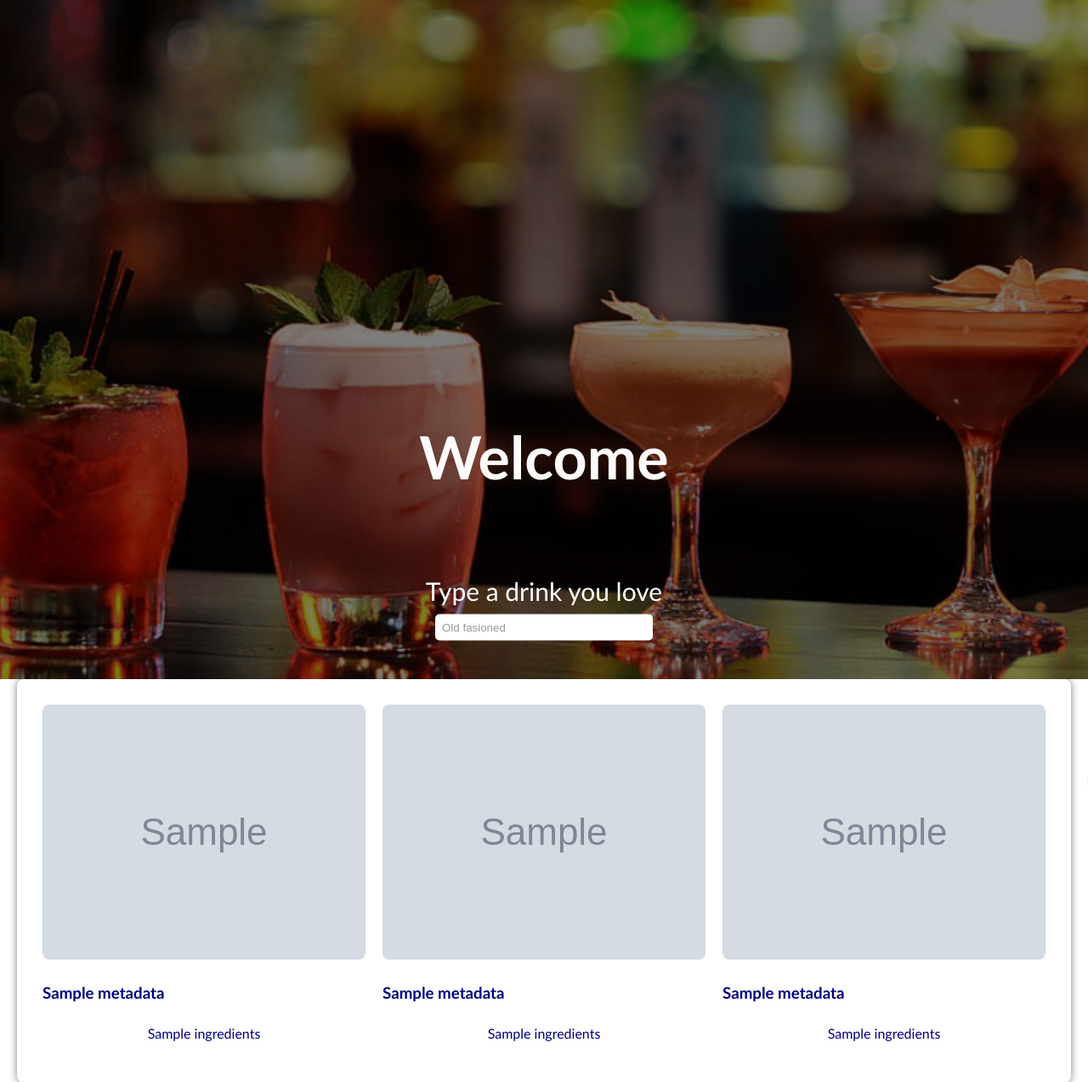
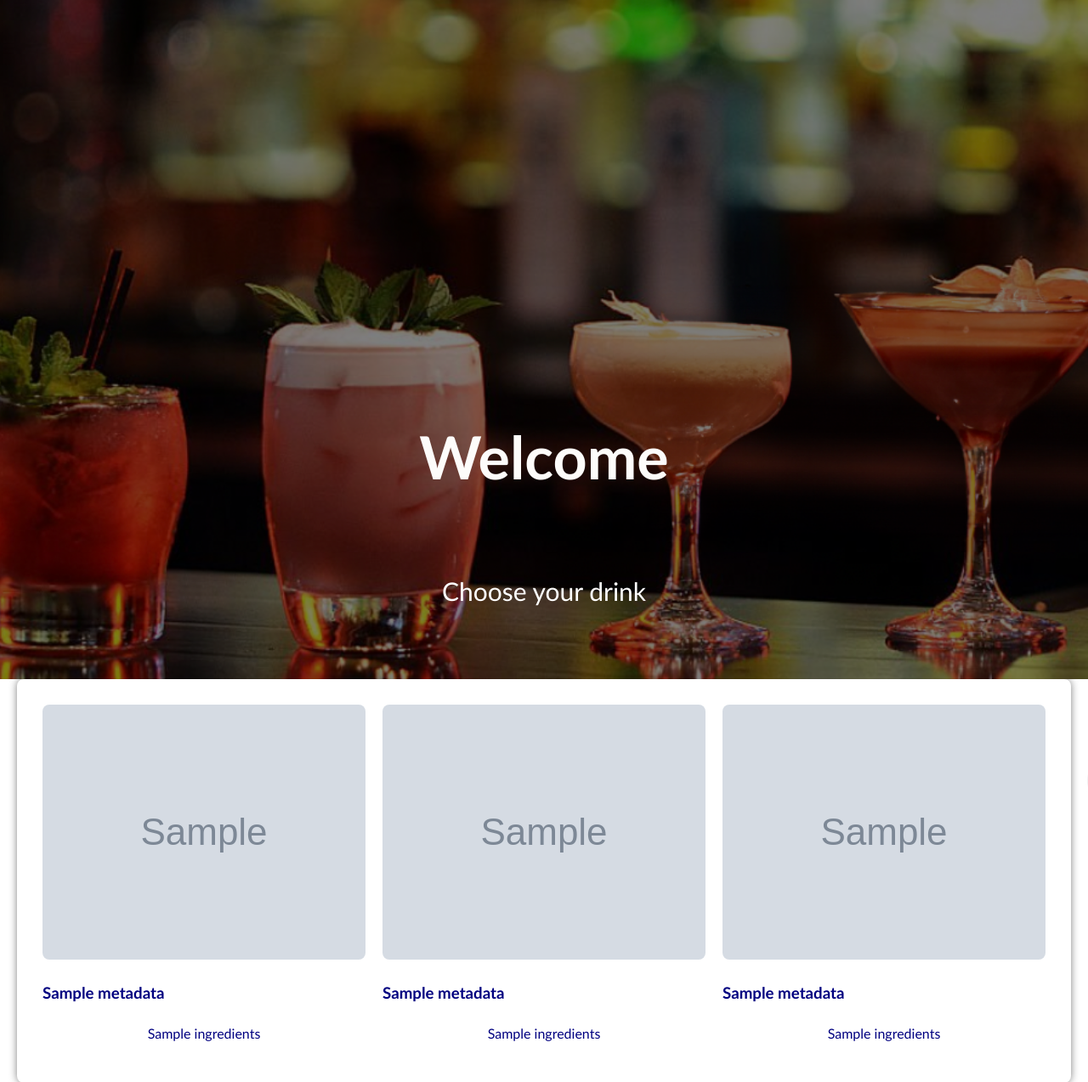
Before and after one commit to bugarin10/MIDS_MIX, a Flask app: template templates/Customer.html in a window 1280 px wide. Shown: the part 55-1328 px from the top of the page at 85% size. Run offline with Flask 3, Linux system fonts and the light colour scheme; the template is opened without the code that fills it: most values are stand-ins (such as "Sample title", 1, 10 or a date in 2020); grey boxes marked "Sample" are stand-in pictures.

```diff
--- a/templates/Customer.html
+++ b/templates/Customer.html
@@ -16,11 +16,8 @@
       <section>
     <div id="container-customer">
         <h1 class="hero-text">Welcome</h1>
-        <p class="type_text">Type a drink you love</p>
+        <p class="type_text">Choose your drink</p>
 
-        <div class="box">
-            <input type="text" id="search" placeholder="Old fasioned" />
-        </div>
     </section>
 
     <section>
```
